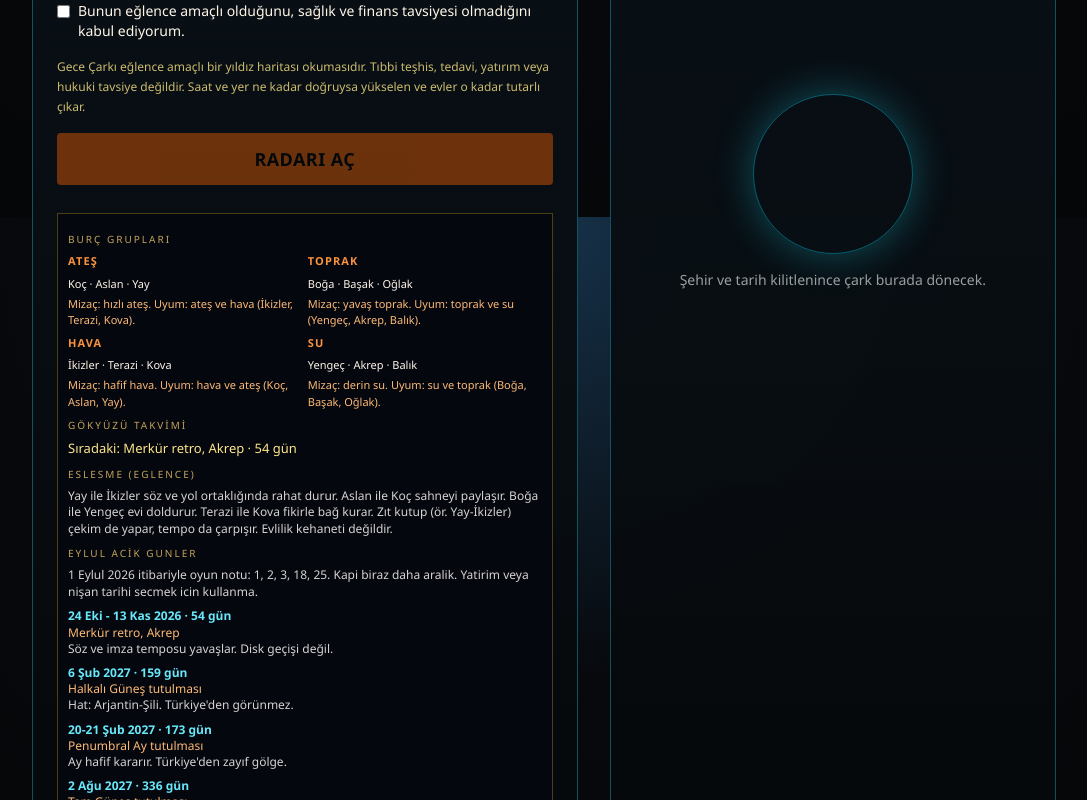
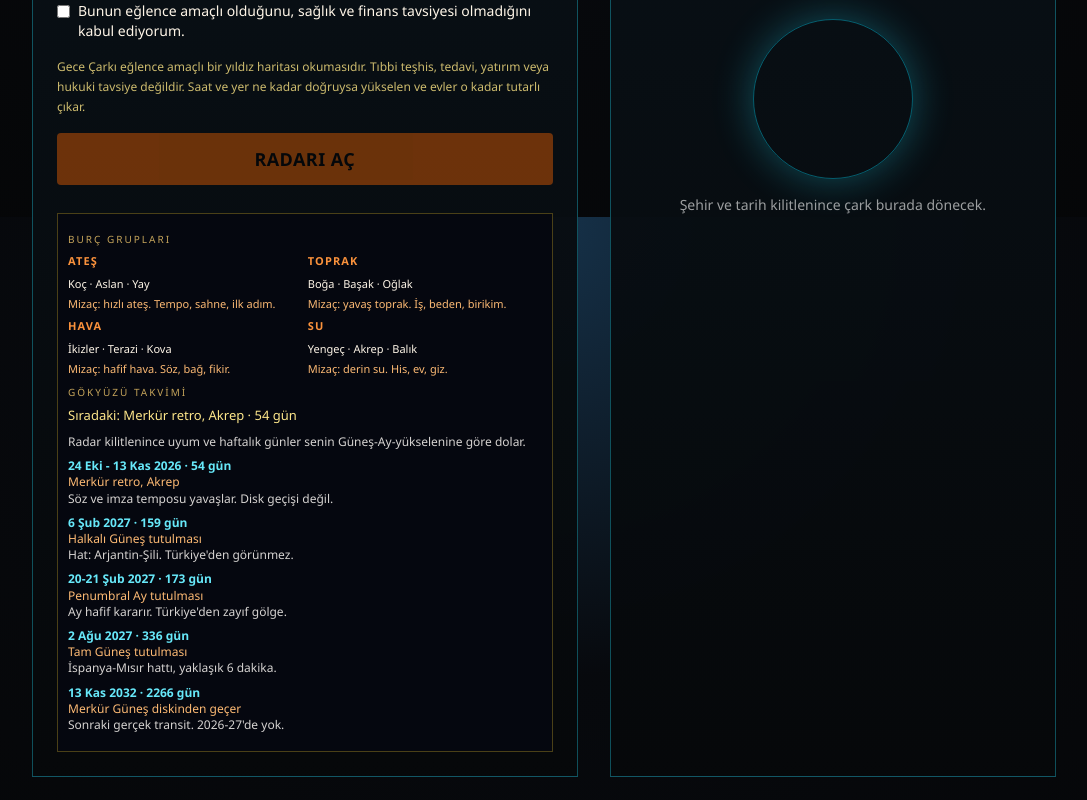
Before and after one commit to hes-80/gece-carki, a Next.js app: page / in a window 1280 px wide. Shown: the part 583-1383 px from the top of the page, without its empty margins (96-1183 px from the left). Built offline with nearby package versions, Linux system fonts and the light colour scheme; what caelus would draw is missing.

Commit message:
haritaya gore haftalik uyum

```diff
--- a/src/components/BirthForm.tsx
+++ b/src/components/BirthForm.tsx
@@ -250,7 +250,7 @@ export function BirthForm() {
           />
         )}
 
-        <SkyBoard />
+                <SkyBoard natal={result} />
       </form>
 
       {result ? <ResultPanel result={result} /> : <EmptyRadar />}
--- a/src/components/SkyBoard.tsx
+++ b/src/components/SkyBoard.tsx
@@ -1,91 +1,136 @@
 "use client";
 
+import { ChartResult } from "@/lib/types";
+
 const GROUPS = [
-  { name: "Ateş", signs: "Koç · Aslan · Yay", mood: "Mizaç: hızlı ateş. Uyum: ateş ve hava (İkizler, Terazi, Kova)." },
-  { name: "Toprak", signs: "Boğa · Başak · Oğlak", mood: "Mizaç: yavaş toprak. Uyum: toprak ve su (Yengeç, Akrep, Balık)." },
-  { name: "Hava", signs: "İkizler · Terazi · Kova", mood: "Mizaç: hafif hava. Uyum: hava ve ateş (Koç, Aslan, Yay)." },
-  { name: "Su", signs: "Yengeç · Akrep · Balık", mood: "Mizaç: derin su. Uyum: su ve toprak (Boğa, Başak, Oğlak)." },
+  { name: "Ateş", keys: ["Koc", "Aslan", "Yay"], signs: "Koç · Aslan · Yay", mood: "Mizaç: hızlı ateş. Tempo, sahne, ilk adım." },
+  { name: "Toprak", keys: ["Boga", "Basak", "Oglak"], signs: "Boğa · Başak · Oğlak", mood: "Mizaç: yavaş toprak. İş, beden, birikim." },
+  { name: "Hava", keys: ["Ikizler", "Terazi", "Kova"], signs: "İkizler · Terazi · Kova", mood: "Mizaç: hafif hava. Söz, bağ, fikir." },
+  { name: "Su", keys: ["Yengec", "Akrep", "Balik"], signs: "Yengeç · Akrep · Balık", mood: "Mizaç: derin su. His, ev, giz." },
 ];
 
 const EVENTS = [
-  {
-    at: "2026-10-24",
-    date: "24 Eki - 13 Kas 2026",
-    title: "Merkür retro, Akrep",
-    note: "Söz ve imza temposu yavaşlar. Disk geçişi değil.",
-  },
-  {
-    at: "2027-02-06",
-    date: "6 Şub 2027",
-    title: "Halkalı Güneş tutulması",
-    note: "Hat: Arjantin-Şili. Türkiye'den görünmez.",
-  },
-  {
-    at: "2027-02-20",
-    date: "20-21 Şub 2027",
-    title: "Penumbral Ay tutulması",
-    note: "Ay hafif kararır. Türkiye'den zayıf gölge.",
-  },
-  {
-    at: "2027-08-02",
-    date: "2 Ağu 2027",
-    title: "Tam Güneş tutulması",
-    note: "İspanya-Mısır hattı, yaklaşık 6 dakika.",
-  },
-  {
-    at: "2032-11-13",
-    date: "13 Kas 2032",
-    title: "Merkür Güneş diskinden geçer",
-    note: "Sonraki gerçek transit. 2026-27'de yok.",
-  },
+  { at: "2026-10-24", until: "2026-11-13", date: "24 Eki - 13 Kas 2026", title: "Merkür retro, Akrep", note: "Söz ve imza temposu yavaşlar. Disk geçişi değil." },
+  { at: "2027-02-06", until: "2027-02-06", date: "6 Şub 2027", title: "Halkalı Güneş tutulması", note: "Hat: Arjantin-Şili. Türkiye'den görünmez." },
+  { at: "2027-02-20", until: "2027-02-21", date: "20-21 Şub 2027", title: "Penumbral Ay tutulması", note: "Ay hafif kararır. Türkiye'den zayıf gölge." },
+  { at: "2027-08-02", until: "2027-08-02", date: "2 Ağu 2027", title: "Tam Güneş tutulması", note: "İspanya-Mısır hattı, yaklaşık 6 dakika." },
+  { at: "2032-11-13", until: "2032-11-13", date: "13 Kas 2032", title: "Merkür Güneş diskinden geçer", note: "Sonraki gerçek transit. 2026-27'de yok." },
 ];
 
+const DAY_TR = ["Pazar", "Pazartesi", "Salı", "Çarşamba", "Perşembe", "Cuma", "Cumartesi"];
+const DAY_RULER = ["Güneş", "Ay", "Mars", "Merkür", "Jüpiter", "Venüs", "Satürn"];
+
+function compact(tr: string) {
+  return tr.replace(/ç/g, "c").replace(/ğ/g, "g").replace(/ı/g, "i").replace(/ö/g, "o").replace(/ş/g, "s").replace(/ü/g, "u");
+}
+
+function groupOf(sign: string) {
+  const k = compact(sign);
+  return GROUPS.find((g) => g.keys.includes(k)) || GROUPS[0];
+}
+
+function pairOf(el: string) {
+  if (el === "Ateş") return { good: "Ateş ve Hava", signs: "Koç, Aslan, Yay, İkizler, Terazi, Kova", hard: "Yengeç, Akrep, Balık" };
+  if (el === "Toprak") return { good: "Toprak ve Su", signs: "Boğa, Başak, Oğlak, Yengeç, Akrep, Balık", hard: "Koç, Aslan, Yay" };
+  if (el === "Hava") return { good: "Hava ve Ateş", signs: "İkizler, Terazi, Kova, Koç, Aslan, Yay", hard: "Boğa, Başak, Oğlak" };
+  return { good: "Su ve Toprak", signs: "Yengeç, Akrep, Balık, Boğa, Başak, Oğlak", hard: "İkizler, Terazi, Kova" };
+}
+
 function daysLeft(iso: string) {
-  const now = new Date();
   const t = new Date(iso + "T00:00:00");
-  const d = Math.ceil((t.getTime() - now.getTime()) / 86400000);
+  const d = Math.ceil((t.getTime() - Date.now()) / 86400000);
   if (d > 1) return d + " gün";
   if (d === 1) return "yarın";
   if (d === 0) return "bugün";
   return "geçti";
 }
 
-export function SkyBoard() {
+function openWeekdays(sun: string, moon: string) {
+  const el = groupOf(sun).name;
+  const picks: number[] = [];
+  if (el === "Ateş") picks.push(0, 2);
+  if (el === "Toprak") picks.push(6, 3);
+  if (el === "Hava") picks.push(3, 5);
+  if (el === "Su") picks.push(1, 5);
+  const m = groupOf(moon).name;
+  if (m === "Su" && !picks.includes(1)) picks.push(1);
+  if (m === "Hava" && !picks.includes(3)) picks.push(3);
+  return picks;
+}
+
+export function SkyBoard({ natal }: { natal?: ChartResult | null }) {
   const next = EVENTS.find((e) => daysLeft(e.at) !== "geçti") || EVENTS[EVENTS.length - 1];
+  const now = new Date();
+  const sun = natal?.bodies.find((b) => b.key === "sun")?.signTr ?? "";
+  const moon = natal?.bodies.find((b) => b.key === "moon")?.signTr ?? "";
+  const rise = natal?.ascendant?.signTr ?? "";
+  const g = sun ? groupOf(sun) : null;
+  const pair = g ? pairOf(g.name) : null;
+  const open = sun ? openWeekdays(sun, moon || sun) : [];
+  const week = Array.from({ length: 7 }).map((_, i) => {
+    const d = new Date(now);
+    d.setDate(now.getDate() + i);
+    const wd = d.getDay();
+    return {
+      label: d.toLocaleDateString("tr-TR", { day: "numeric", month: "short" }),
+      day: DAY_TR[wd],
+      ruler: DAY_RULER[wd],
+      open: open.includes(wd),
+    };
+  });
+  const monthHit = EVENTS.filter((e) => {
+    const a = new Date(e.at + "T00:00:00");
+    return a.getFullYear() === now.getFullYear() && a.getMonth() === now.getMonth();
+  });
 
   return (
     <div className="sky-board">
       <p className="sky-k">burç grupları</p>
       <div className="elem-row">
-        {GROUPS.map((g) => (
-          <div key={g.name} className="elem-cell">
-            <b>{g.name}</b>
-            <span>{g.signs}</span>
-            <i>{g.mood}</i>
+        {GROUPS.map((x) => (
+          <div key={x.name} className="elem-cell">
+            <b>{x.name}</b>
+            <span>{x.signs}</span>
+            <i>{x.mood}</i>
           </div>
         ))}
       </div>
+
       <p className="sky-k">gökyüzü takvimi</p>
-      <p className="sky-next">
-        Sıradaki: {next.title} · {daysLeft(next.at)}
-      </p>
-            <p className="sky-k">eslesme (eglence)</p>
-      <p className="sky-note">
-        Yay ile İkizler söz ve yol ortaklığında rahat durur. Aslan ile Koç sahneyi paylaşır.
-        Boğa ile Yengeç evi doldurur. Terazi ile Kova fikirle bağ kurar. Zıt kutup (ör. Yay-İkizler)
-        çekim de yapar, tempo da çarpışır. Evlilik kehaneti değildir.
-      </p>
-      <p className="sky-k">eylul acik gunler</p>
-      <p className="sky-note">
-        1 Eylul 2026 itibariyle oyun notu: 1, 2, 3, 18, 25. Kapi biraz daha aralik.
-        Yatirim veya nişan tarihi secmek icin kullanma.
-      </p>
+      <p className="sky-next">Sıradaki: {next.title} · {daysLeft(next.at)}</p>
+
+      {natal && g && pair ? (
+        <>
+          <p className="sky-k">senin haritan</p>
+          <p className="sky-note">
+            Güneş {sun}, Ay {moon || "—"}, yükselen {rise || "saat yok"}.
+            Grup: {g.name}. Klasik uyum ({pair.good}): {pair.signs}.
+            Tempo sürtünmesi: {pair.hard}. Evlilik kehaneti değildir.
+          </p>
+          <p className="sky-k">bu hafta (gezegen günü)</p>
+          <ul className="sky-list">
+            {week.map((w) => (
+              <li key={w.label}>
+                <strong>{w.label} · {w.day}</strong>
+                <em>{w.ruler}{w.open ? " · bu haritada açık gün" : ""}</em>
+              </li>
+            ))}
+          </ul>
+          <p className="sky-k">bu ay</p>
+          <p className="sky-note">
+            {monthHit.length
+              ? monthHit.map((e) => e.date + " " + e.title).join(" · ")
+              : "Bu ay listede büyük tutulma yok. Tempo günlük Güneş-Merkür notundan okunur."}
+          </p>
+        </>
+      ) : (
+        <p className="sky-note">Radar kilitlenince uyum ve haftalık günler senin Güneş-Ay-yükselenine göre dolar.</p>
+      )}
+
       <ul className="sky-list">
         {EVENTS.map((e) => (
           <li key={e.at}>
-            <strong>
-              {e.date} · {daysLeft(e.at)}
-            </strong>
+            <strong>{e.date} · {daysLeft(e.at)}</strong>
             <em>{e.title}</em>
             <span>{e.note}</span>
           </li>
```
